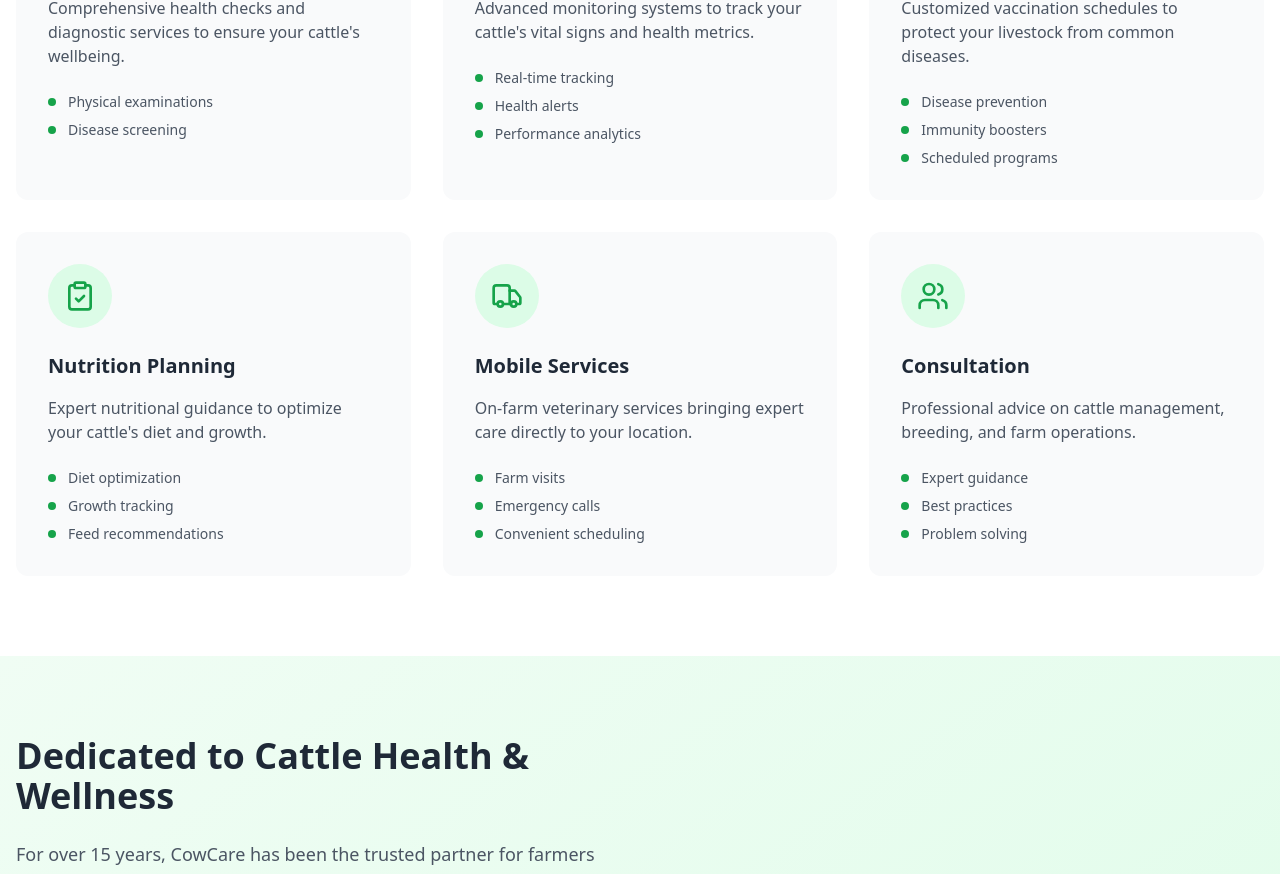
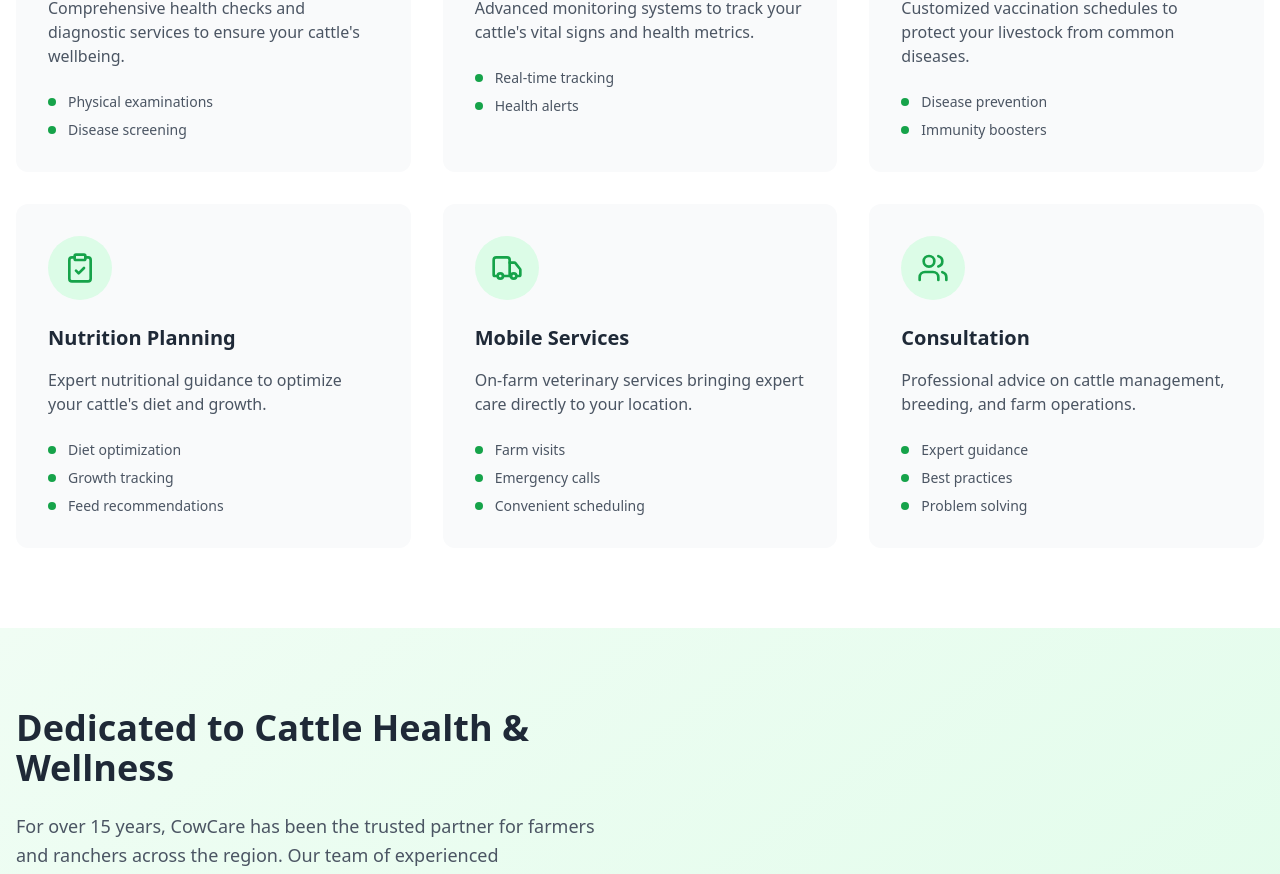
Before and after one commit to baudoinvic/cowlytics, a React (Vite) app: page / in a window 1280 px wide. Shown: the part 1158-2032 px from the top of the page. Built offline with nearby package versions, Linux system fonts and the light colour scheme.

Commit message:
fixed the App.jsx to app.tsx

```diff
--- a/src/Component/Services.jsx
+++ b/src/Component/Services.jsx
@@ -29,7 +29,6 @@ const Services = () => {
       features: [
         "Real-time tracking",
         "Health alerts",
-        "Performance analytics",
       ],
     },
     {
@@ -40,7 +39,6 @@ const Services = () => {
       features: [
         "Disease prevention",
         "Immunity boosters",
-        "Scheduled programs",
       ],
     },
     {
```
